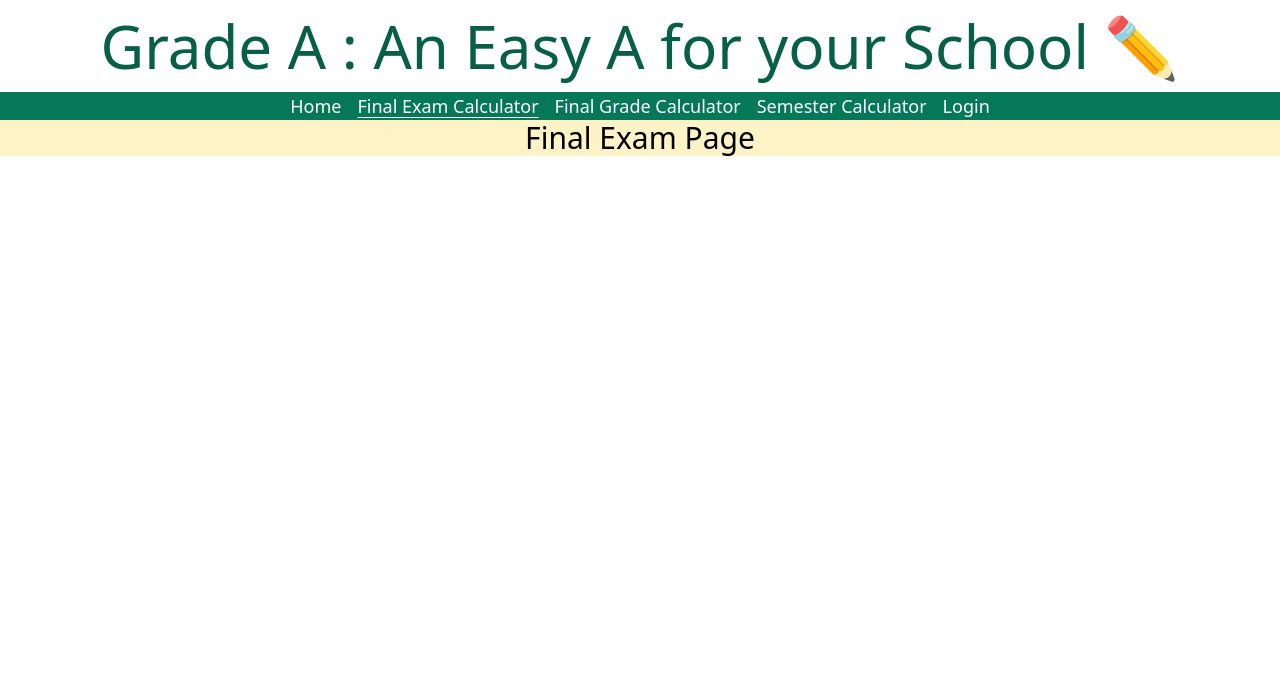
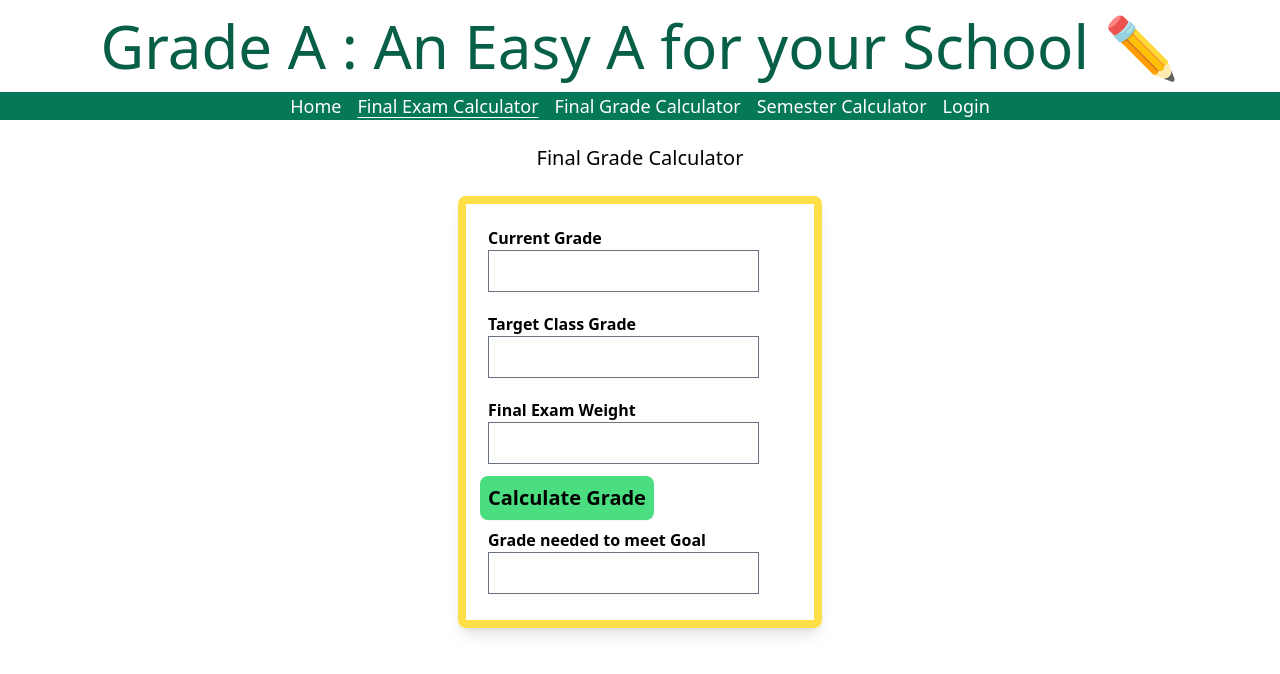
Before and after one commit to Vicka09/Final_Project, a Vue app: page /FinalExam in a window 1280 px wide. Shown: the top 674 px of the page. Built offline with nearby package versions, Linux system fonts and the light colour scheme; what @vueuse/firebase would draw is missing.

Commit message:
added calculators for Final Semester & Exam

```diff
--- a/src/components/FinalExamPage.vue
+++ b/src/components/FinalExamPage.vue
@@ -1,9 +1,47 @@
 <template>
-    <h1>Final Exam Page</h1>
+<h2>Final Grade Calculator</h2>
+<div class="calcform">
+    <div class = "input-info">
+    <label> Current Grade</label>
+    <input type = "number" min="0" step="any" id="current">
+    </div>
+    <div class = "input-info">
+    <label>Target Class Grade</label>
+    <input type = "number" min="0" step="any" id="target">
+    </div>
+    <div class = "input-info">
+    <label>Final Exam Weight</label>
+    <input type = "number" min="0" step="any" id="weight">
+    </div>
+    <button type = "button" id="calcGrade" onclick="Calc()" title="Calculate">Calculate Grade</button>
+    <p></p>
+    <div class = "input-info">
+    <label> Grade needed to meet Goal</label>
+    <input type = "number" min="0" id="goal">
+    </div>
+
+</div>
 </template>
 
 <style scoped lang="postcss">
+main{
+    @apply mt-8 flex-col justify-center items-center gap-8;
+}
  h1{
   @apply text-center text-black bg-amber-100 max-h-fit text-3xl;
  }
+ h2{
+    @apply text-center text-black text-xl m-6;
+ }
+ .calcform{
+    @apply max-w-max gap-5 m-auto font-semibold justify-center items-center p-3.5 border-8 border-solid border-yellow-300 rounded-lg shadow-lg;
+ }
+ .input-info
+ {
+    @apply mb-1 flex-wrap p-2 w-80 col-auto;
+ }
+
+ button{
+    @apply bg-green-400 p-2 flex-wrap text-xl font-bold rounded-lg shadow-sm m-auto ;
+ }
 </style>
--- a/src/components/FinalGradePage.vue
+++ b/src/components/FinalGradePage.vue
@@ -1,9 +1,49 @@
+<script>
+
+
+</script>
+
 <template>
-<h1> Final Grade Page</h1>
+<h2>Final Grade Calculator</h2>
+<div class="calcform">
+    <div class = "input-info">
+    <label> Current Average Grade</label>
+    <input type = "number" min="0" step="any" id="current">
+    </div>
+    <div class = "input-info">
+    <label>Final Exam Grade </label>
+    <input type = "number" min="0" step="any" id="exam-grade">
+    </div>
+    <div class = "input-info">
+    <label>Final Exam Weight</label>
+    <input type = "number" min="0" step="any" id="weight">
+    </div>
+    <button type = "button" id="calcGrade" onclick="Calc()" title="Calculate">Calculate Grade</button>
+    <p></p>
+    <div class = "input-info">
+    <label> Overall Grade</label>
+    <input type = "number" min="0" id="overall-grade">
+    </div>
+
+</div>
 </template>
 
 <style scoped lang="postcss">
- h1{
-  @apply text-center text-black bg-amber-100 max-h-fit text-3xl;
+main{
+    @apply mt-8 flex-col justify-center items-center gap-8;
+}
+ h2{
+    @apply text-center text-black text-xl m-6;
+ }
+ .calcform{
+    @apply max-w-max gap-5 m-auto font-semibold justify-center items-center p-3.5 border-8 border-solid border-yellow-300 rounded-lg shadow-lg;
+ }
+ .input-info
+ {
+    @apply mb-1 flex-wrap p-2 w-80 col-auto;
+ }
+
+ button{
+    @apply bg-green-400 p-2 flex-wrap text-xl font-bold rounded-lg shadow-sm m-auto ;
  }
 </style>
```
